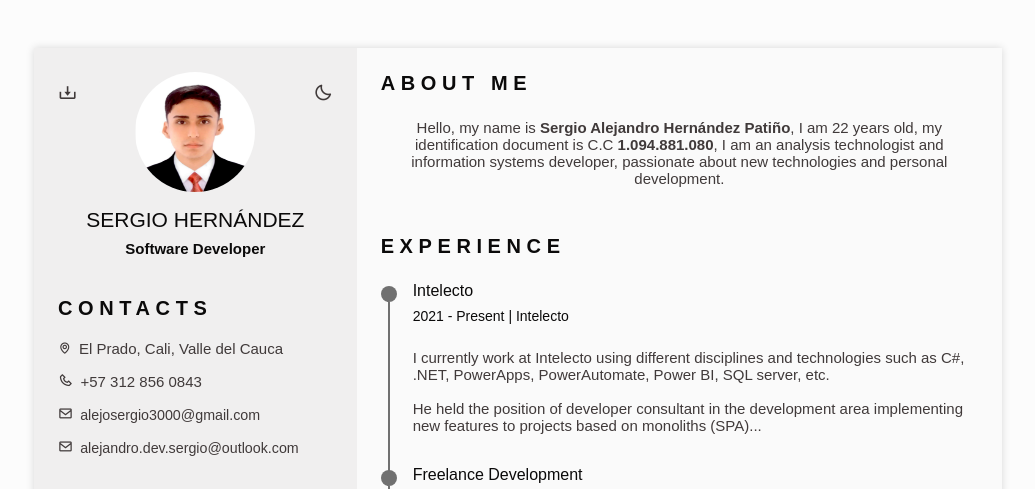
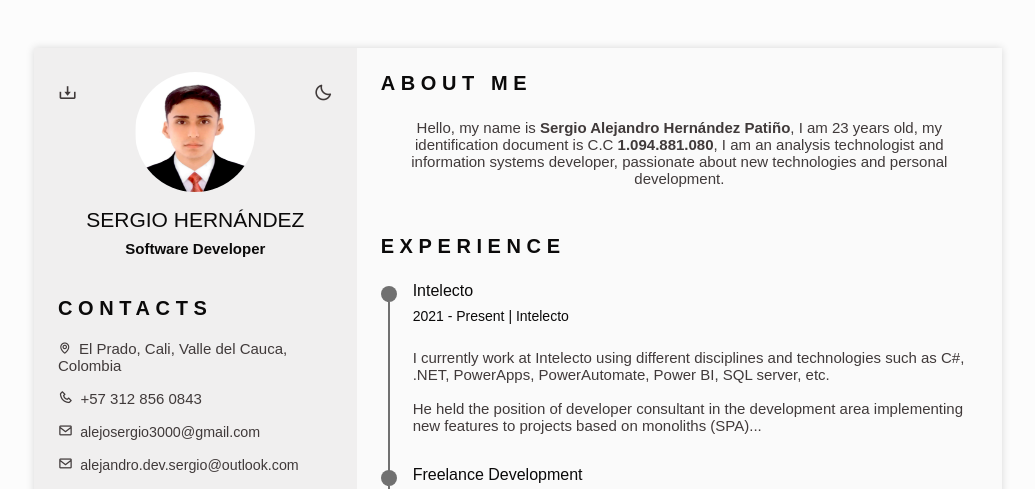
Before and after one commit to alejandrosergio/Curriculum-Vitae-En, a plain HTML site: page index.html in a window 1280 px wide. Shown: the top 489 px of the page, without its empty margins (122-1157 px from the left). Drawn offline with nearby package versions, Linux system fonts and the light colour scheme; a web font is replaced by a local one.

Commit message:
Update index 1-09022023
Update index 1-09022023

```diff
--- a/index.html
+++ b/index.html
@@ -129,7 +129,7 @@
                                 <h2 class="section-title no_margin">CONTACTS</h2>
 
                                 <span class="home__information">
-                                    <i class="bx bx-map home__icon"></i><a class="cv__ubica" href="https://www.google.com/maps/place/Cali" target="_BLANK">El Prado, Cali, Valle del Cauca</a>
+                                    <i class="bx bx-map home__icon"></i><a class="cv__ubica" href="https://www.google.com/maps/place/Cali" target="_BLANK">El Prado, Cali, Valle del Cauca, Colombia</a>
                                 </span>
                                 <span class="home__information">
                                     <i class="bx bx-phone home__icon"></i><a href="https://api.whatsapp.com/send?phone=+573128560843" target="_BLANK">+57 312 856 0843</a>
@@ -354,6 +354,9 @@
                                     <span class="skills__circle"></span><span> SQL Server</span>
                                 </li>
                                 <li class="skills__name">
+                                    <span class="skills__circle"></span><span> Power Pages</span>
+                                </li>
+                                <li class="skills__name">
                                     <span class="skills__circle"></span><span> ETC</span>
                                 </li>
                             </ul>
@@ -368,7 +371,7 @@
                         <h2 class="section-title">About me</h2>
 
                         <p class="profile__description">
-                            Hello, my name is <b>Sergio Alejandro Hernández Patiño</b>, I am 22 years old, my identification document is C.C <b>1.094.881.080</b>, I am an analysis technologist and information systems developer, passionate about new technologies and personal development.
+                            Hello, my name is <b>Sergio Alejandro Hernández Patiño</b>, I am 23 years old, my identification document is C.C <b>1.094.881.080</b>, I am an analysis technologist and information systems developer, passionate about new technologies and personal development.
                         </p>
                     </section>
 
@@ -578,7 +581,7 @@
                             <br> based on the current job market.
                             <br>
                             <br>Wage aspiration
-                            <!--<br><u><b>3.000.000 (COP)</b> || <b>800 (USD)</b></u>-->
+                            <!--<br><u><b>4.000.000 (COP)</b> || <b>800 (USD)</b></u>-->
                             <br><br>
                             <span class="link__cv"><small><b><i> <a href="https://alejandrosergio.github.io/Curriculum-Vitae/" target="_BLANCK">-- Curriculum vitae access link --</a></i></b></small></span>
                         </p>
```
